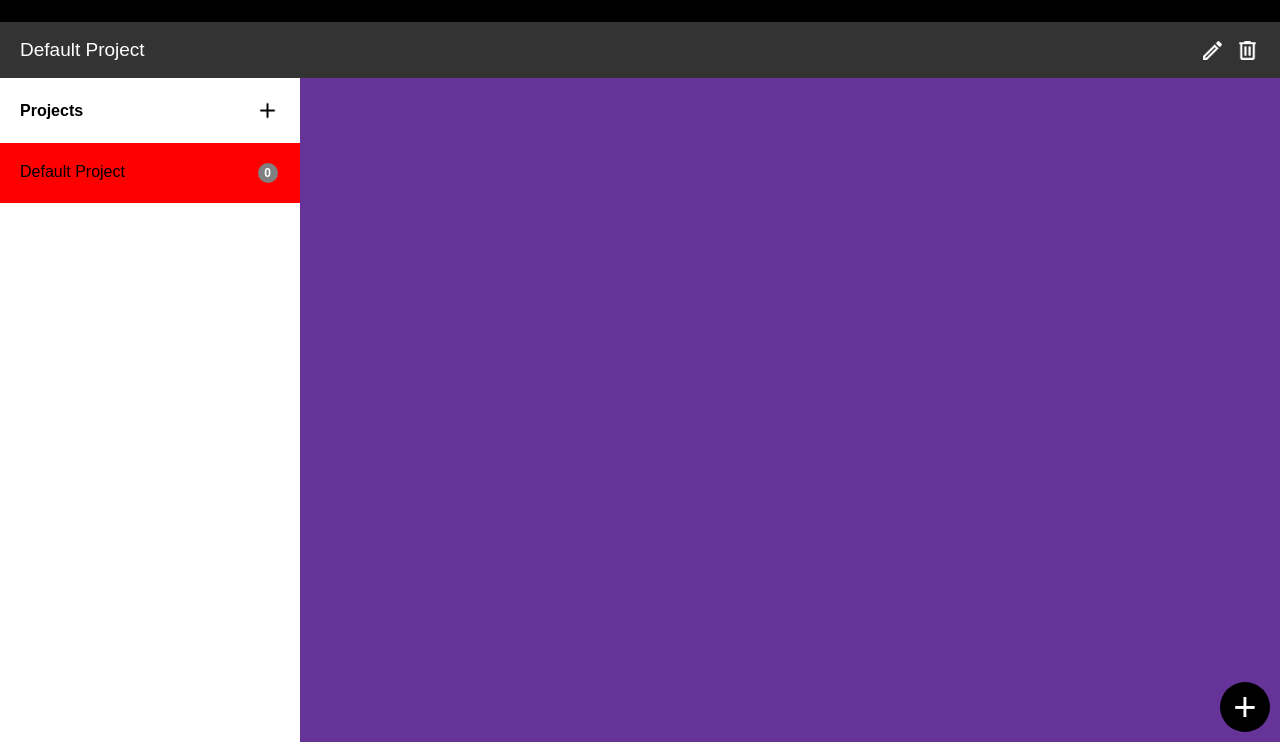
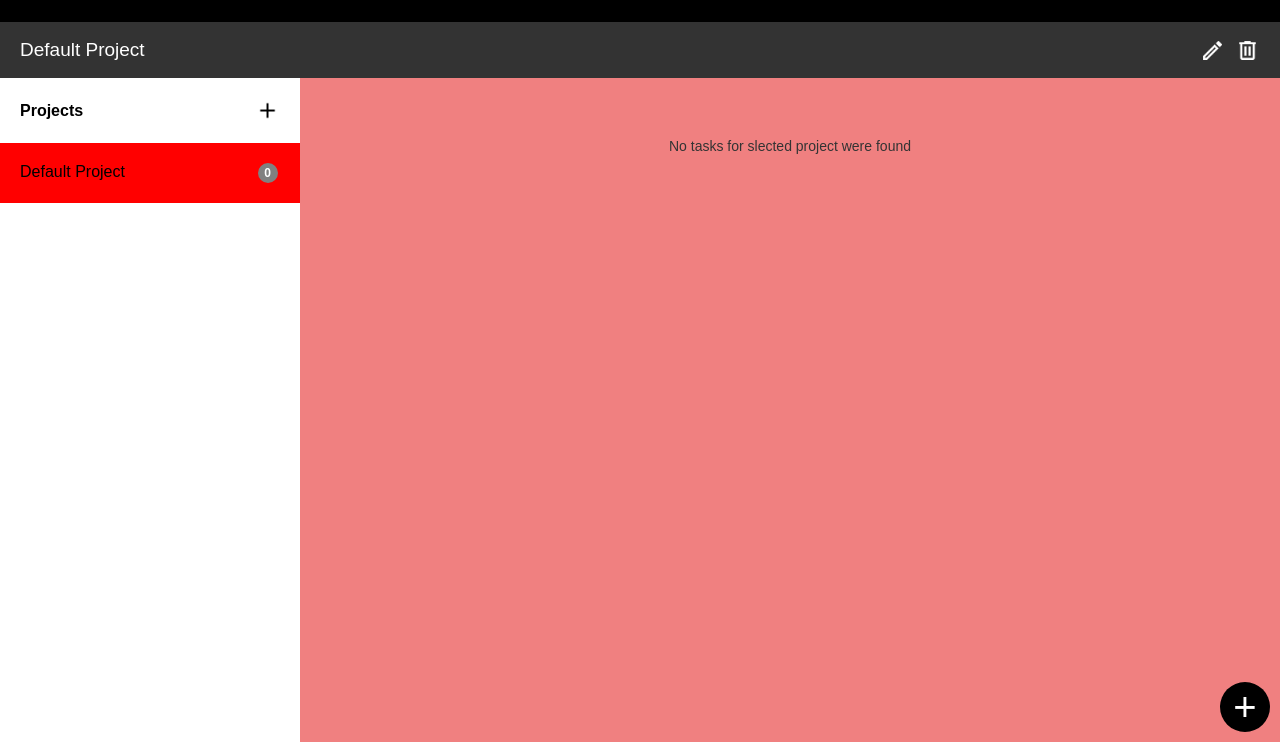
Before and after one commit to Valex99/todo-list, a website built with webpack: page src/template.html in a window 1280 px wide. Shown: the part 58-800 px from the top of the page. Built offline with nearby package versions, Linux system fonts and the light colour scheme.

Commit message:
Empty tasks div exists, working on when to display it

```diff
--- a/src/modules/UI.js
+++ b/src/modules/UI.js
@@ -16,6 +16,8 @@ import {
 let selected = null;
 const content = document.getElementById("content");
 const html = document.querySelector("html");
+
+let zeroTasksDivExists = false;
 
 export function createNav() {
   const nav = document.querySelector("nav");
@@ -44,6 +46,8 @@ export function createNav() {
   nav.appendChild(navDiv);
 
   // FUNCTION CALLS:
+  // First call so taskdiv gets created - to append later
+  taskDiv();
   // When nav is created add default project to projects array
   initializeDefaultProject();
   // Update selected ->
@@ -68,9 +72,6 @@ function createProjectHeader() {
 
   //
   createAddTask();
-
-  //
-  taskDiv();
 }
 
 // Update project header -> last added project
@@ -262,6 +263,13 @@ function renderNewProject() {
   taskCounter.classList.add("task-counter");
 
   // UPDATE THIS WITH FUNCTION CALL LATER
+  if (taskAmount() === 0) {
+    noTasksDiv();
+    console.log("ZERO TASKS");
+  } else {
+    console.log("task amount is bigger than 0");
+  }
+
   taskCounter.textContent = taskAmount();
 
   projectDiv.appendChild(projectName);
@@ -402,10 +410,21 @@ function taskDiv() {
   taskContainer.classList.add("task-container");
 
   //const currentProjectDiv = document.querySelector(".current-project-div")
-
-
   content.appendChild(taskContainer);
 }
+
+function noTasksDiv() {
+  const taskContainer = document.querySelector(".task-container");
+
+  const emptyTaskDiv = document.createElement("div");
+
+  emptyTaskDiv.classList.add("empty-task-div");
+  emptyTaskDiv.textContent = "No tasks for slected project were found";
+  taskContainer.appendChild(emptyTaskDiv);
+}
+
+// USE true / false if emptyTaskDivExists
+
 // NEXT STEPS
 // Tasks on right side should always be displayed for current project
 // -> display all tasks for specific project
--- a/src/styles.css
+++ b/src/styles.css
@@ -273,8 +273,18 @@ html {
   top: 56px;
   left: 300px;
 
-  background-color: rebeccapurple;
+  background-color: lightcoral;
 
   width: calc(100% - 300px);
   height: calc(100vh - 80px - 56px);
+
+  padding: 20px;
 }
+
+/* Empty task div */
+.empty-task-div {
+  text-align: center;
+  margin-top: 40px;
+  color: #333;
+  font-size: 14px;
+}
```
Also changed, not shown: src/index.js (+1 -29 lines), dist/main.js.
